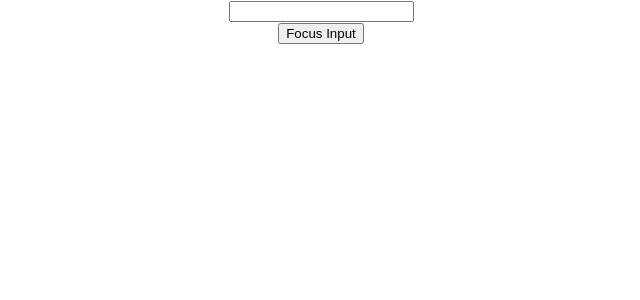
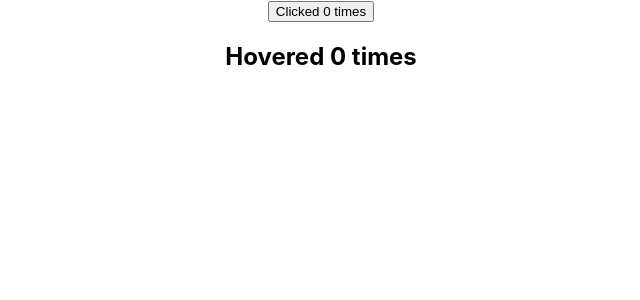
Before and after one commit to gowthamsai09/React, a React (Create React App) app: page / in a window 1280 px wide. Shown: the top 300 px of the page, without its empty margins (319-959 px from the left). Built offline with nearby package versions, Linux system fonts and the light colour scheme.

Commit message:
Higher order components

```diff
--- a/src/App.js
+++ b/src/App.js
@@ -20,10 +20,14 @@ import Purecomponent from './components/Purecomponent_for_extending_class';
 import Parentcomp_EC from './components/Parentcomp_EC';
 import Refs from './components/Refs';
 import Forwardref_parentInp from './components/Forwardref_parentInp';
+import OnClick_HOC from './components/OnClick_HOC';
+import Hover_HOC from './components/Hover_HOC';
 function App() {
     return (
          <div className = "App" >
-            <Forwardref_parentInp />
+            <OnClick_HOC />
+            <Hover_HOC />
+            {/* <Forwardref_parentInp /> */}
             {/* <Refs /> */}
             {/* <Parentcomp_EC /> */}
             {/* <Purecomponent /> */}
--- /dev/null
+++ b/src/components/HOC.js
@@ -0,0 +1,25 @@
+import React from 'react'
+
+const Updatedcomp = (OriginalComponent) =>{
+    class NewComponent extends React.Component{
+        constructor(props){
+            super(props)
+            this.state ={
+                count: 0
+            }
+        }
+
+        incrementCount =()=>{
+            this.setState(prevState =>{
+                return{count: prevState.count+1}
+            })
+        }
+        render(){
+            return <OriginalComponent count={this.state.count}
+            incrementCount={this.incrementCount}/>
+        }
+    }
+    return NewComponent
+}
+
+export default Updatedcomp
--- /dev/null
+++ b/src/components/Hover_HOC.js
@@ -0,0 +1,28 @@
+import React, { Component } from 'react'
+import Updatedcomp from './HOC'
+
+class Hover_HOC extends Component {
+    // constructor(props){
+    //     super(props)
+    //     this.state ={
+    //         count: 0
+    //     }
+    // }
+
+    // incrementCount =()=>{
+    //     this.setState(prevState =>{
+    //         return{count: prevState.count+1}
+    //     })
+    // }
+  render() {
+    const {count, incrementCount} = this.props
+    return (
+      <div>
+        <h2 onMouseOver={incrementCount}>Hovered {count} times
+        </h2>
+      </div>
+    )
+  }
+}
+
+export default Updatedcomp (Hover_HOC)
--- /dev/null
+++ b/src/components/OnClick_HOC.js
@@ -0,0 +1,28 @@
+import React, { Component } from 'react'
+import Updatedcomp from './HOC'
+
+class OnClick_HOC extends Component {
+    // constructor(props){
+    //     super(props)
+    //     this.state ={
+    //         count: 0
+    //     }
+    // }
+
+    // incrementCount =()=>{
+    //     this.setState(prevState =>{
+    //         return{count: prevState.count+1}
+    //     })
+    // }
+
+  render() {
+    const {count, incrementCount} = this.props
+    return (
+      <div>
+        <button onClick={incrementCount}>Clicked {count} times</button>
+      </div>
+    )
+  }
+}
+
+export default Updatedcomp (OnClick_HOC)
```
